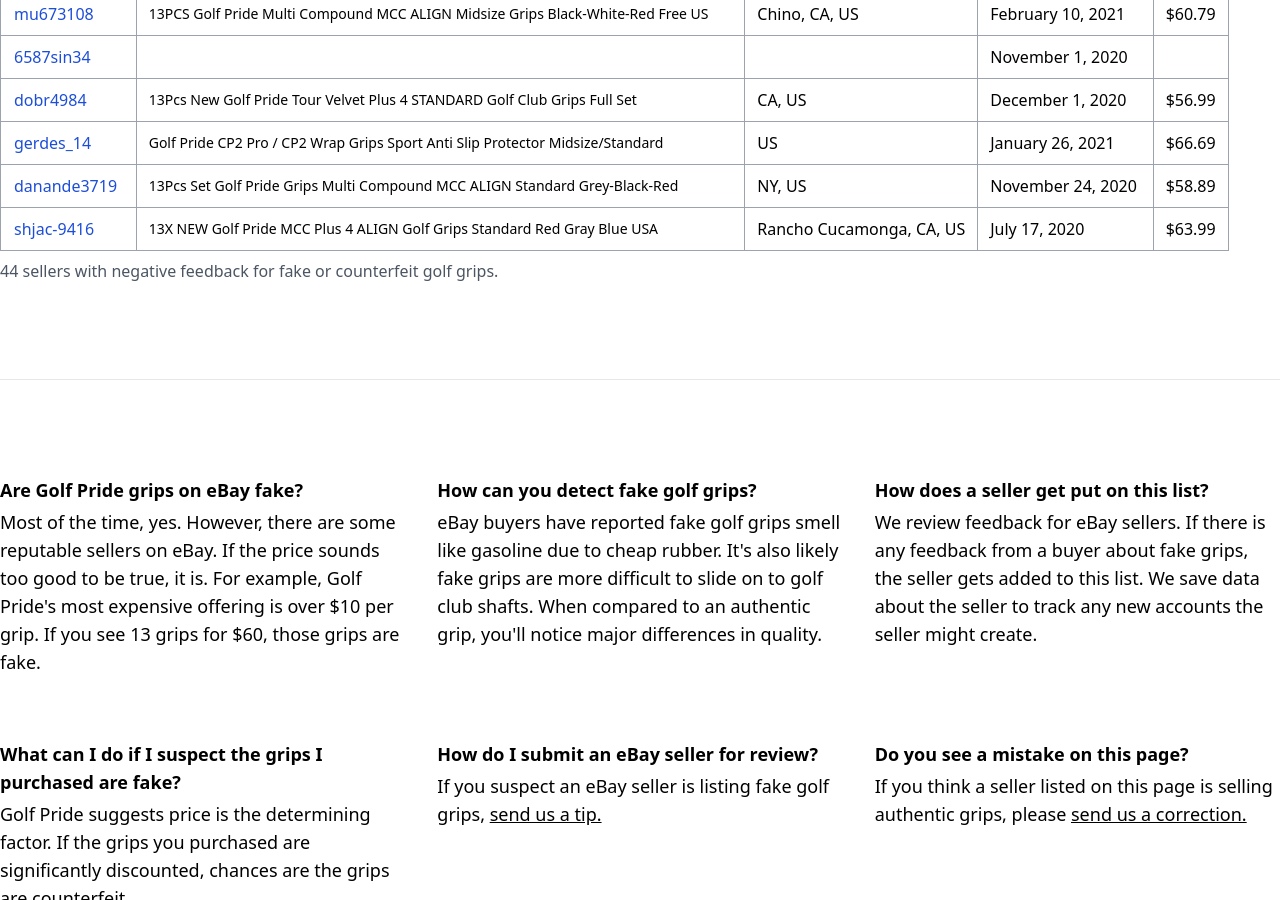
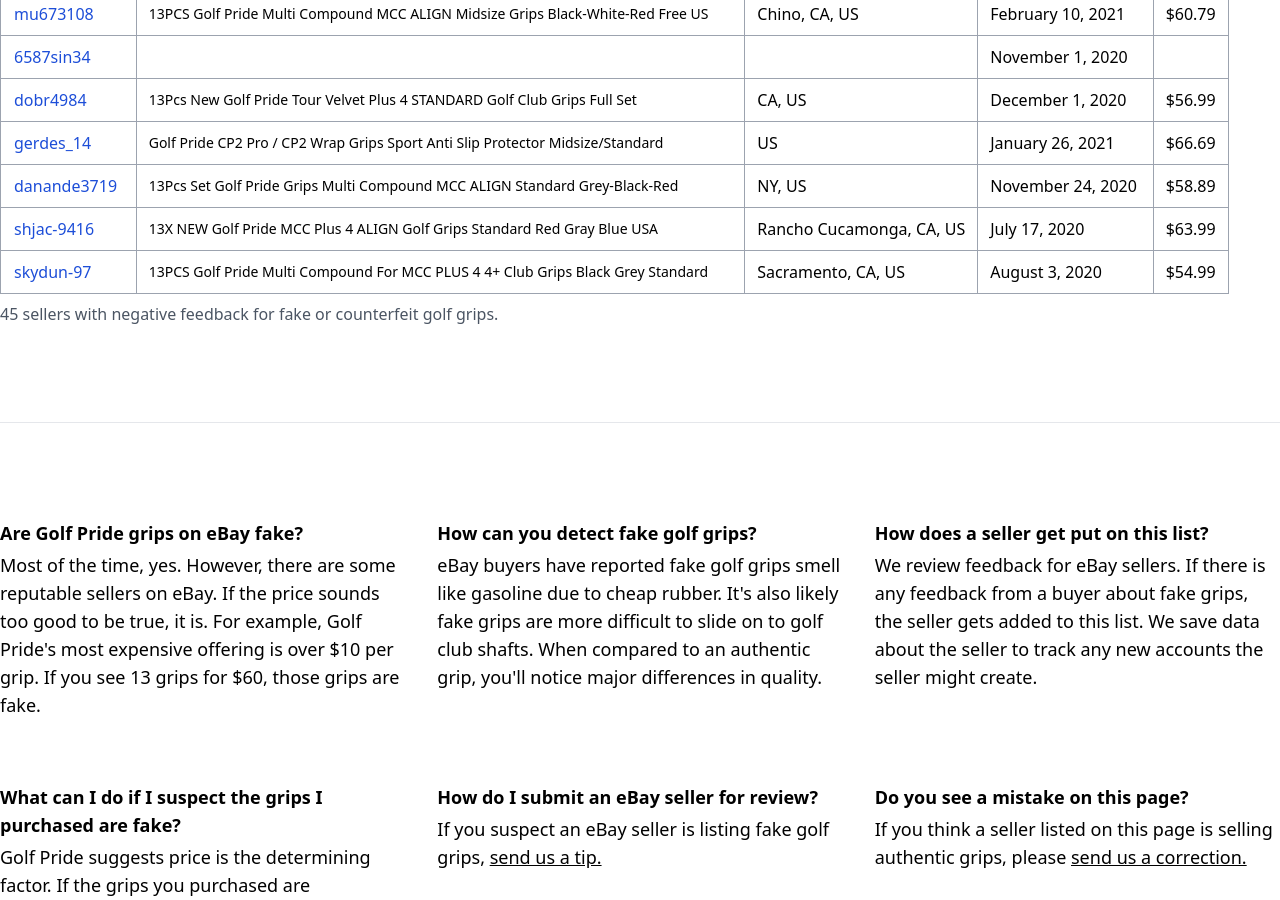
Before and after one commit to djhopper01/fakegolfgrips, a Jekyll site: the page built from docs/index.html, in a window 1280 px wide and 900 px high, scrolled down 1947 px. Built offline with Jekyll 4.4.1, drawn with Linux system fonts in a browser that asks for light colours; comment, search, counter and statistics services are not loaded; some of the changed text lies outside the part shown.

Commit message:
Updates sellers

```diff
--- a/docs/_data/sellers.yml
+++ b/docs/_data/sellers.yml
@@ -306,3 +306,10 @@
   title: 13X NEW Golf Pride MCC Plus 4 ALIGN Golf Grips Standard Red Gray Blue USA
   price: $63.99
   created_on: July 17, 2020
+
+- username: skydun-97
+  profile: https://www.ebay.com/usr/skydun-97
+  location:  Sacramento, CA, US
+  title: 13PCS Golf Pride Multi Compound For MCC PLUS 4 4+ Club Grips Black Grey Standard
+  price: $54.99
+  created_on: August 3, 2020
--- a/docs/_data/suspects.yml
+++ b/docs/_data/suspects.yml
@@ -32,10 +32,12 @@
 - username: 75muh43_53
 - username: lxyabcwzh
 - username: diwh-2695
-- username: skydun-97
 - username: darbur_5697
 - username: ocean_168522
 - username: pollza9
 - username: kencow-56
 - username: crdun2161
 - username: ricdue_34
+- username: peechorin_99
+- username: frmur-825
+- username: ricnel65
--- a/docs/index.html
+++ b/docs/index.html
@@ -4,7 +4,7 @@
 ---
 
 <div class="text-gray-600">
-  Last updated Friday, May 28, 2021.
+  Last updated Sunday, June 20, 2021.
 </div>
 
 <div class="overflow-x-auto mt-2">
```
